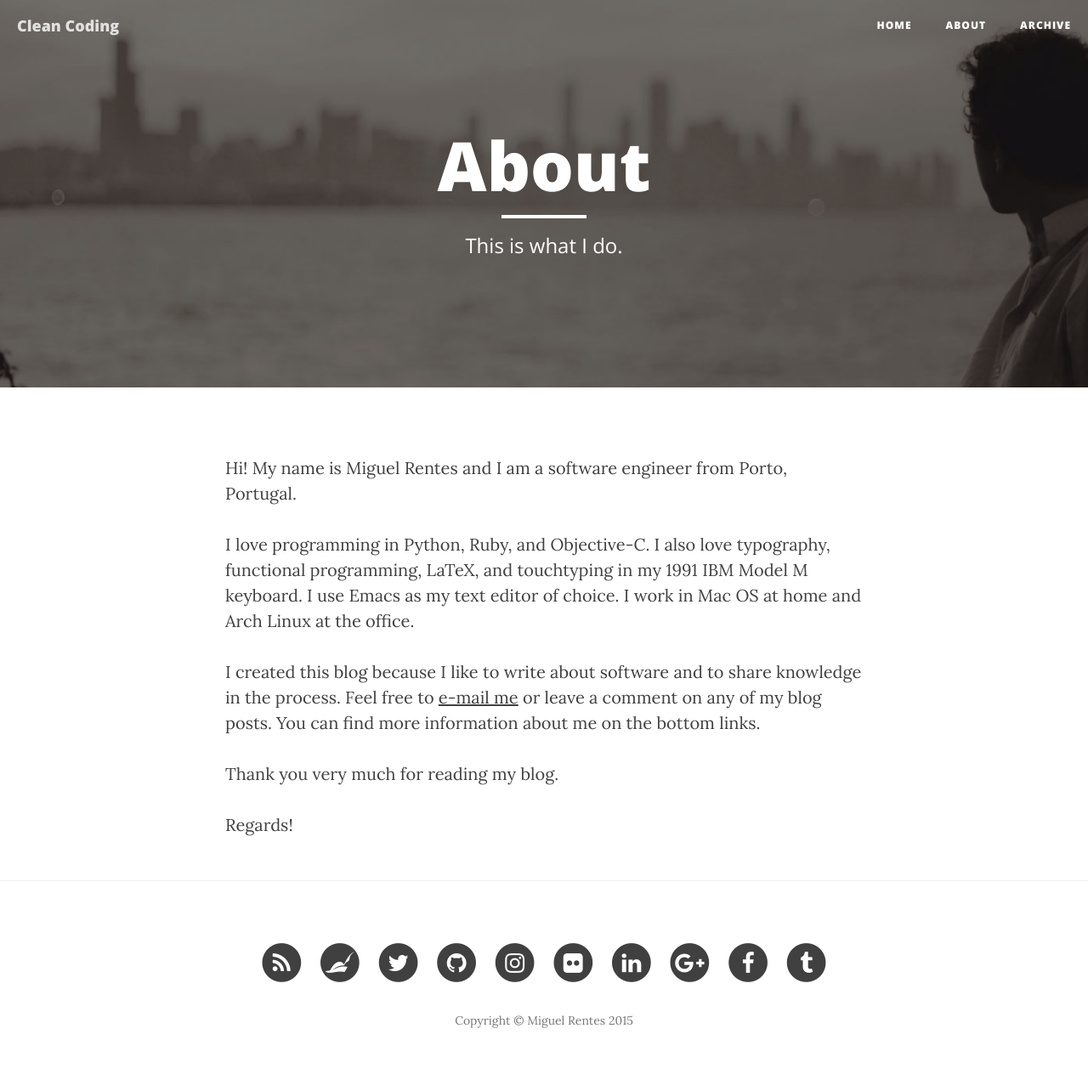
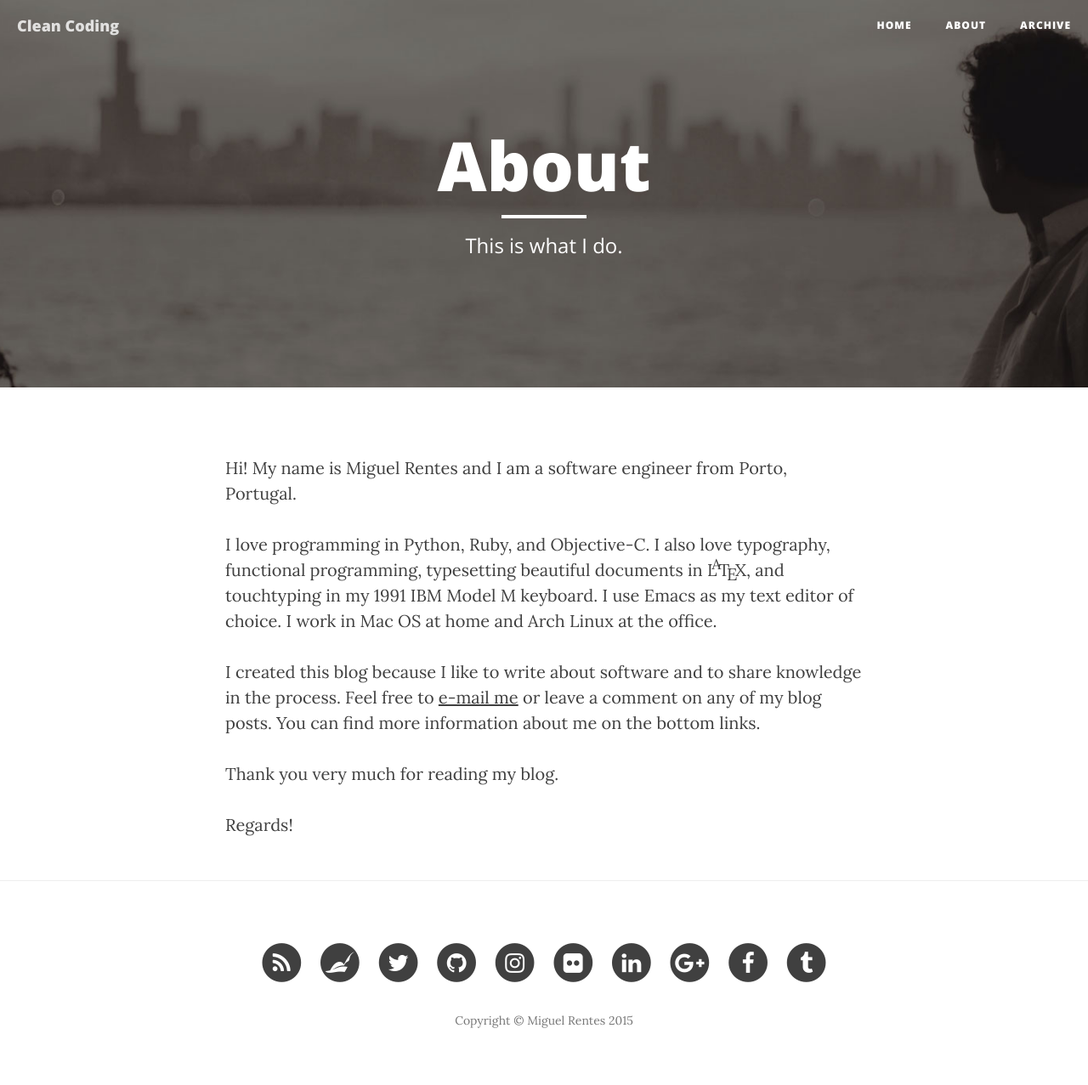
Before and after one commit to rentes/rentes.github.io, a Jekyll site: the page built from about.md, in a window 1280 px wide. Shown: the whole page at 85% size. Built offline with Jekyll 4.4.1, drawn with Linux system fonts in a browser that asks for light colours; nearby versions of some CDN libraries.

Commit message:
Updates about page

```diff
--- a/about.md
+++ b/about.md
@@ -7,7 +7,7 @@ header-img: "img/about-bg.jpg"
 
 Hi! My name is Miguel Rentes and I am a software engineer from Porto, Portugal.
 
-I love programming in Python, Ruby, and Objective-C. I also love typography, functional programming, LaTeX, and touchtyping in my 1991 IBM Model M keyboard. I use Emacs as my text editor of choice. I work in Mac OS at home and Arch Linux at the office.
+I love programming in Python, Ruby, and Objective-C. I also love typography, functional programming, typesetting beautiful documents in <span class="latex">L<sup>a</sup>T<sub>e</sub>X</span>, and touchtyping in my 1991 IBM Model M keyboard. I use Emacs as my text editor of choice. I work in Mac OS at home and Arch Linux at the office.
 
 I created this blog because I like to write about software and to share knowledge in the process. Feel free to [e-mail me](mailto:miguel.rentes@gmail.com) or leave a comment on any of my blog posts. You can find more information about me on the bottom links.
 
--- a/css/clean-blog.css
+++ b/css/clean-blog.css
@@ -408,3 +408,22 @@ body {
 .middot-divider:after {
   content: '·';
 }
+.latex sub,
+.latex sup {
+  text-transform: uppercase;
+}
+.latex sub {
+  vertical-align: 0em;
+  margin-left: -0.1667em;
+  margin-right: -0.125em;
+}
+.latex,
+.latex sub {
+  font-size: 1em;
+}
+.latex sup {
+  font-size: 0.85em;
+  vertical-align: 0em;
+  margin-left: -0.36em;
+  margin-right: -0.15em;
+}
```
Also changed, not shown: less/clean-blog.less (+22 -0 lines), css/clean-blog.min.css.
